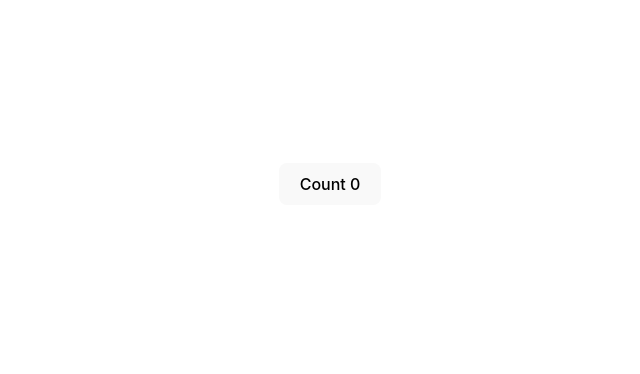
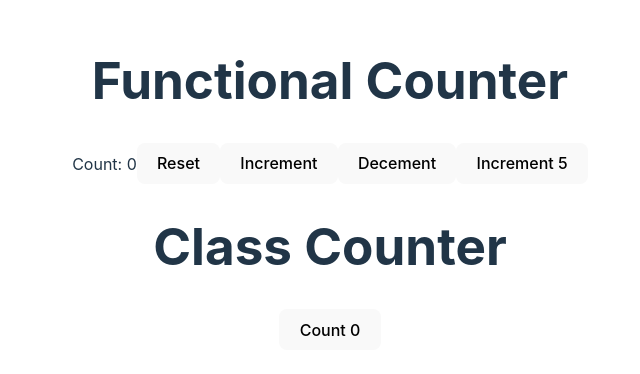
Before and after one commit to ujangaris/belajar-react-hook, a React (Vite) app: page / in a window 1280 px wide. Shown: the part 216-590 px from the top of the page, without its empty margins (310-950 px from the left). Built offline with nearby package versions, Linux system fonts and the light colour scheme.

Commit message:
useState with previous state

```diff
--- a/src/App.jsx
+++ b/src/App.jsx
@@ -1,12 +1,16 @@
 import "./App.css"
 import ClassCounter from "./components/ClassCounter"
+import ClassCounterTwo from "./components/ClassCounterTwo"
 import HookCounter from "./components/HookCounter"
+import HookCounterTwo from "./components/HookCounterTwo"
 
 function App() {
   return (
     <div className="App">
       {/* <ClassCounter /> */}
-      <HookCounter />
+      {/* <HookCounter /> */}
+      <HookCounterTwo />
+      <ClassCounterTwo />
     </div>
   )
 }
--- /dev/null
+++ b/src/components/ClassCounterTwo.jsx
@@ -0,0 +1,28 @@
+import React, { Component } from "react"
+
+class ClassCounterTwo extends Component {
+  // constructor
+  constructor(props) {
+    super(props)
+    this.state = {
+      count: 0,
+    }
+  }
+  incrementCount = () => {
+    this.setState((prevState) => {
+      return {
+        count: prevState.count + 1,
+      }
+    })
+  }
+  render() {
+    return (
+      <div>
+        <h1>Class Counter </h1>
+        <button onClick={this.incrementCount}>Count {this.state.count}</button>
+      </div>
+    )
+  }
+}
+
+export default ClassCounterTwo
--- /dev/null
+++ b/src/components/HookCounterTwo.jsx
@@ -0,0 +1,33 @@
+// rfce
+import React, { useState } from "react"
+
+function HookCounterTwo() {
+  const initialCount = 0
+  const [count, setCount] = useState(initialCount)
+  //   function increment
+  const incrementFive = () => {
+    for (let i = 0; i < 5; i++) {
+      // "prevCount" adalah nilai state sebelumnya,
+      // kemudian nilai tersebut akan ditambahkan 1 dan menjadi nilai state yang baru.
+      setCount((prevCount) => prevCount + 1)
+    }
+  }
+  return (
+    <div>
+      <h1>Functional Counter </h1>
+      {/* pasang  setCount pada buton onClick */}
+      Count: {count}
+      <button onClick={() => setCount(initialCount)}>Reset</button>
+      <button onClick={() => setCount((prevCount) => prevCount + 1)}>
+        Increment
+      </button>
+      <button onClick={() => setCount((prevCount) => prevCount - 1)}>
+        Decement
+      </button>
+      {/* pasang function incrementFive pada buton onClick */}
+      <button onClick={incrementFive}>Increment 5</button>
+    </div>
+  )
+}
+
+export default HookCounterTwo
```
Also changed, not shown: 1 other file (tests, documents, lock files or other folders).
